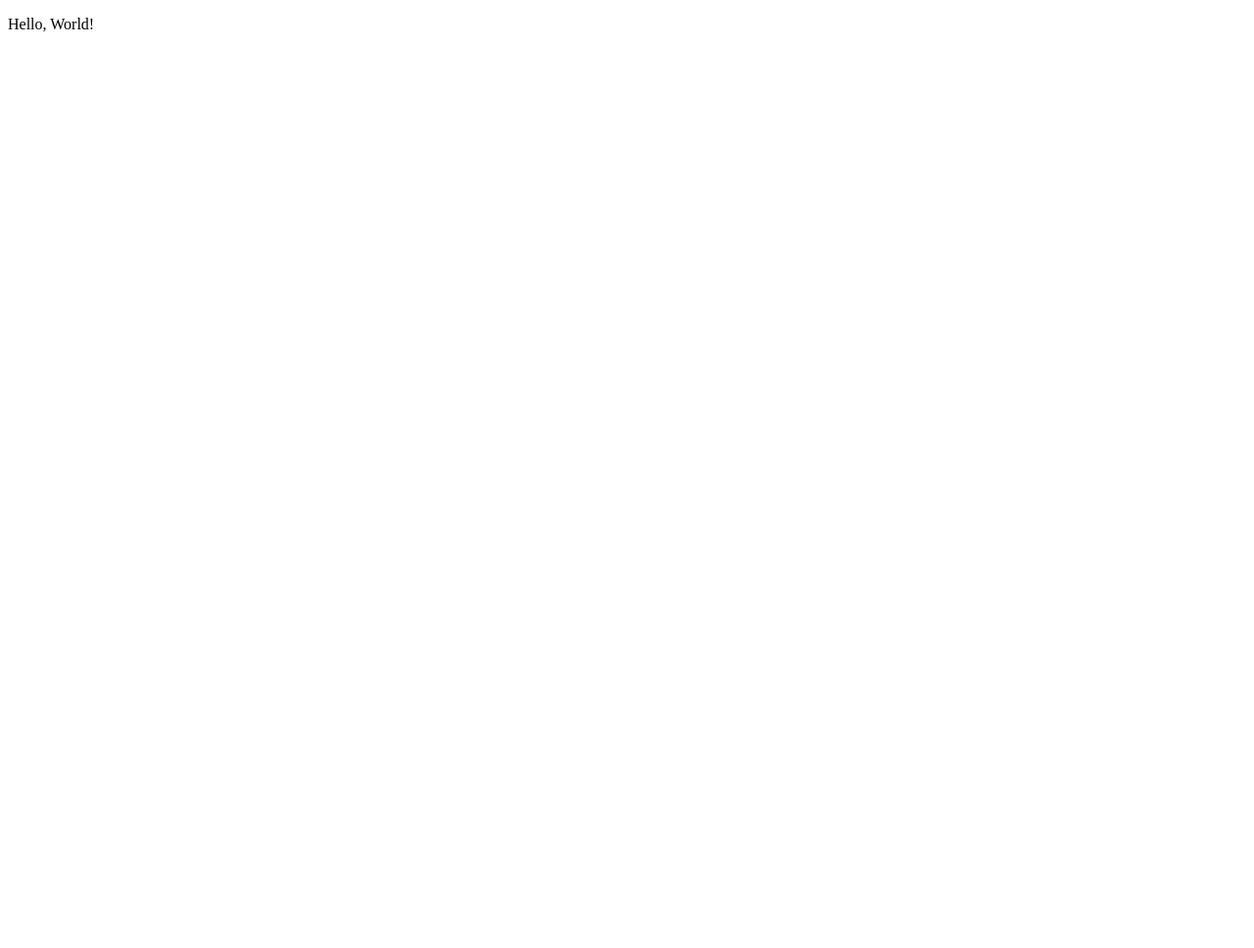
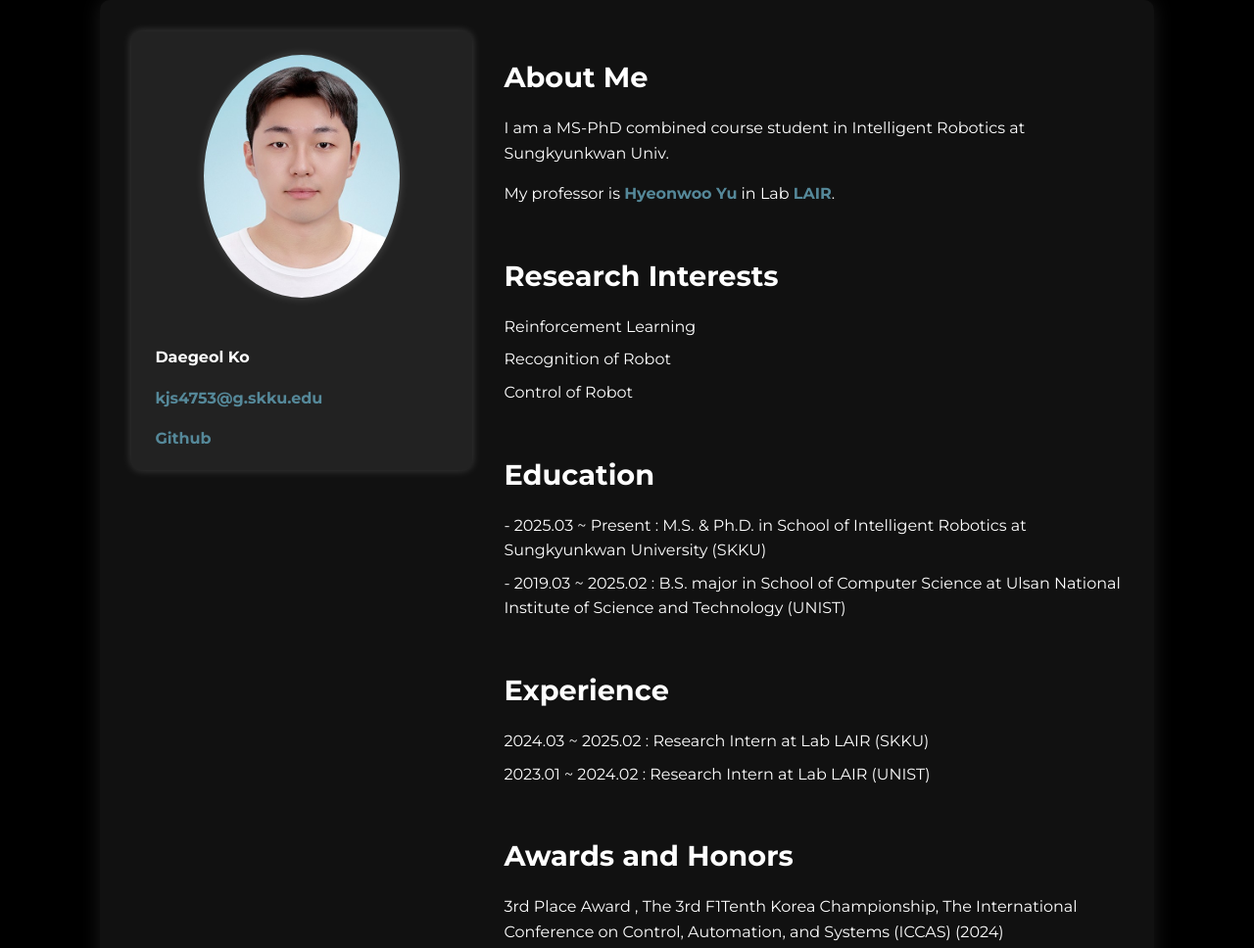
Before and after one commit to Daegeol/daegeol.github.io, a plain HTML site: page index.html in a window 1280 px wide. Shown: the top 968 px of the page at 98% size. Before the commit the page ends 800 px from the top, so only its background shows below. Drawn offline with Linux system fonts and the light colour scheme.

Commit message:
Update index.html

```diff
--- a/index.html
+++ b/index.html
@@ -1,12 +1,162 @@
 <!DOCTYPE html>
-<html lang="en">
+<html lang="ko">
 <head>
-	<meta charset="UTF-8">
-	<meta http-equiv="X-UA-Compatible" content="IE=edge">
-	<meta name="viewport" content="width=device-width, initial-scale=1.0">
-	<title>Portfolio</title>
+  <meta charset="UTF-8">
+  <meta name="viewport" content="width=device-width, initial-scale=1.0">
+  <title>daegeolko.github.io</title>
+  <link href="https://fonts.googleapis.com/css2?family=Montserrat:wght@300;400;700&display=swap" rel="stylesheet">
+  <style>
+    body {
+      margin: 0;
+      padding: 0;
+      background-color: #000;
+      color: #fff;
+      font-family: "Montserrat", sans-serif;
+      line-height: 1.6;
+      display: flex;
+      justify-content: center;
+      align-items: center;
+      min-height: 100vh;
+    }
+
+    .profile-container {
+      display: flex;
+      width: 80%;
+      max-width: 1200px;
+      margin: 0 auto;
+      padding: 2rem;
+      background-color: #111;
+      border-radius: 10px;
+      box-shadow: 0 0 20px rgba(255, 255, 255, 0.1);
+    }
+
+    .profile-box {
+      width: 300px;
+      background-color: #222;
+      padding: 1.5rem;
+      border-radius: 10px;
+      box-shadow: 0 0 10px rgba(255, 255, 255, 0.2);
+      text-align: left;
+      margin-right: 2rem;
+      flex-shrink: 0;
+      height: auto;
+      position: relative;
+    }
+
+    .profile-box-fixed {
+      height: 400px; /* 고정 높이 설정 */
+      display: flex;
+      flex-direction: column;
+      justify-content: space-between;
+      align-items: flex-start; /* 텍스트를 왼쪽 정렬 */
+    }
+
+    .profile-img {
+      width: 200px; /* 이미지 크기를 더 크게 */
+      height: auto; /* 비율 유지 */
+      border-radius: 50%;
+      margin-bottom: 1rem;
+      box-shadow: 0 0 10px rgba(255, 255, 255, 0.2);
+      align-self: center; /* 이미지는 중앙 정렬 */
+    }
+
+    .profile-box a {
+      color: #589f;
+      text-decoration: none;
+    }
+
+    .profile-box a:hover {
+      color: #58af;
+    }
+
+    .content {
+      flex: 1;
+    }
+
+    section {
+      margin-bottom: 3rem;
+    }
+
+    section h2 {
+      font-size: 1.8rem;
+      font-weight: 700;
+      margin-bottom: 1rem;
+    }
+
+    ul {
+      list-style: none;
+      padding: 0;
+    }
+
+    ul li {
+      margin-bottom: 0.5rem;
+    }
+
+    .custom-link {
+      color: #589f;
+      text-decoration: none;
+      font-weight: bold;
+    }
+
+    .custom-link:hover {
+      color: #580f;
+    }
+  </style>
 </head>
 <body>
-  <p>Hello, World!</p>
+  <main>
+    <div class="profile-container">
+      <!-- 왼쪽 박스 -->
+      <div class="profile-box profile-box-fixed">
+        <img src="image.jpg" alt="Profile Picture" class="profile-img">
+        <ul>
+          <p><strong>Daegeol Ko</strong></p>
+          <p><strong><a href="mailto:someone@example.com" class="custom-link" >kjs4753@g.skku.edu</a></strong></p>
+          <p><strong><a href="https://github.com/DaegeolKo" target="_blank" class="custom-link" >Github</a></strong></p>
+        </ul>
+      </div>
+
+      <!-- 오른쪽 메인 컨텐츠 -->
+      <div class="content">
+        <section id="about">
+          <h2>About Me</h2>
+          <p>I am a MS-PhD combined course student in Intelligent Robotics at Sungkyunkwan Univ.</p>
+          <p>My professor is <a href="https://bogus2000.github.io/" class="custom-link">Hyeonwoo Yu</a> in Lab <a href="https://lair.skku.edu/home" class="custom-link">LAIR</a>.</p>
+        </section>
+
+        <section id="research">
+          <h2>Research Interests</h2>
+          <ul>
+            <li>Reinforcement Learning</li>
+            <li>Recognition of Robot</li>
+            <li>Control of Robot</li>
+          </ul>
+        </section>
+
+        <section id="education">
+          <h2>Education</h2>
+          <ul>
+            <li> - 2025.03 ~ Present : M.S. & Ph.D. in School of Intelligent Robotics at Sungkyunkwan University (SKKU)</li>
+            <li> - 2019.03 ~ 2025.02 : B.S. major in School of Computer Science at Ulsan National Institute of Science and Technology (UNIST)</li>
+          </ul>
+        </section>
+
+        <section id="experience">
+          <h2>Experience</h2>
+          <ul>
+            <li>2024.03 ~ 2025.02 : Research Intern at Lab LAIR (SKKU)</li>
+            <li>2023.01 ~ 2024.02 : Research Intern at Lab LAIR (UNIST)</li>
+          </ul>
+        </section>
+
+        <section id="awards">
+          <h2>Awards and Honors</h2>
+          <ul>
+            <li>3rd Place Award , The 3rd F1Tenth Korea Championship, The International Conference on Control, Automation, and Systems (ICCAS) (2024)</li>
+          </ul>
+        </section>
+      </div>
+    </div>
+  </main>
 </body>
 </html>
```
